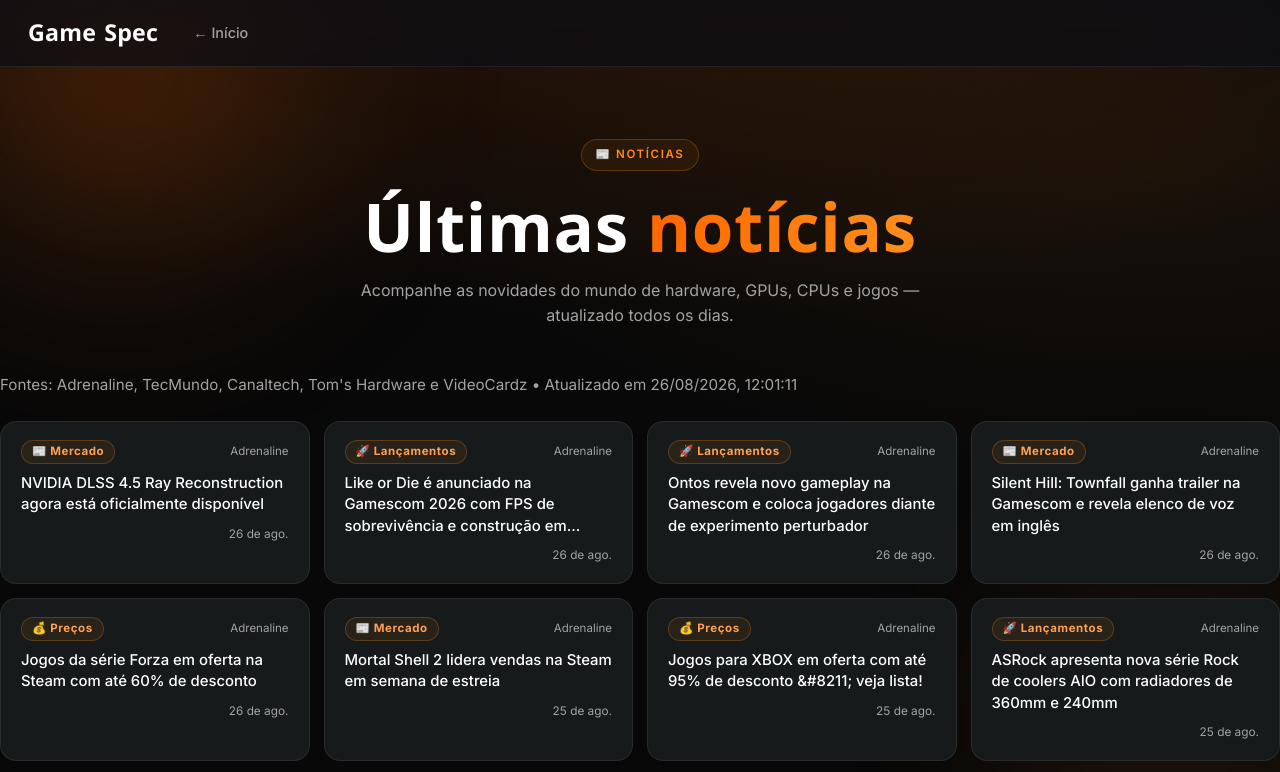
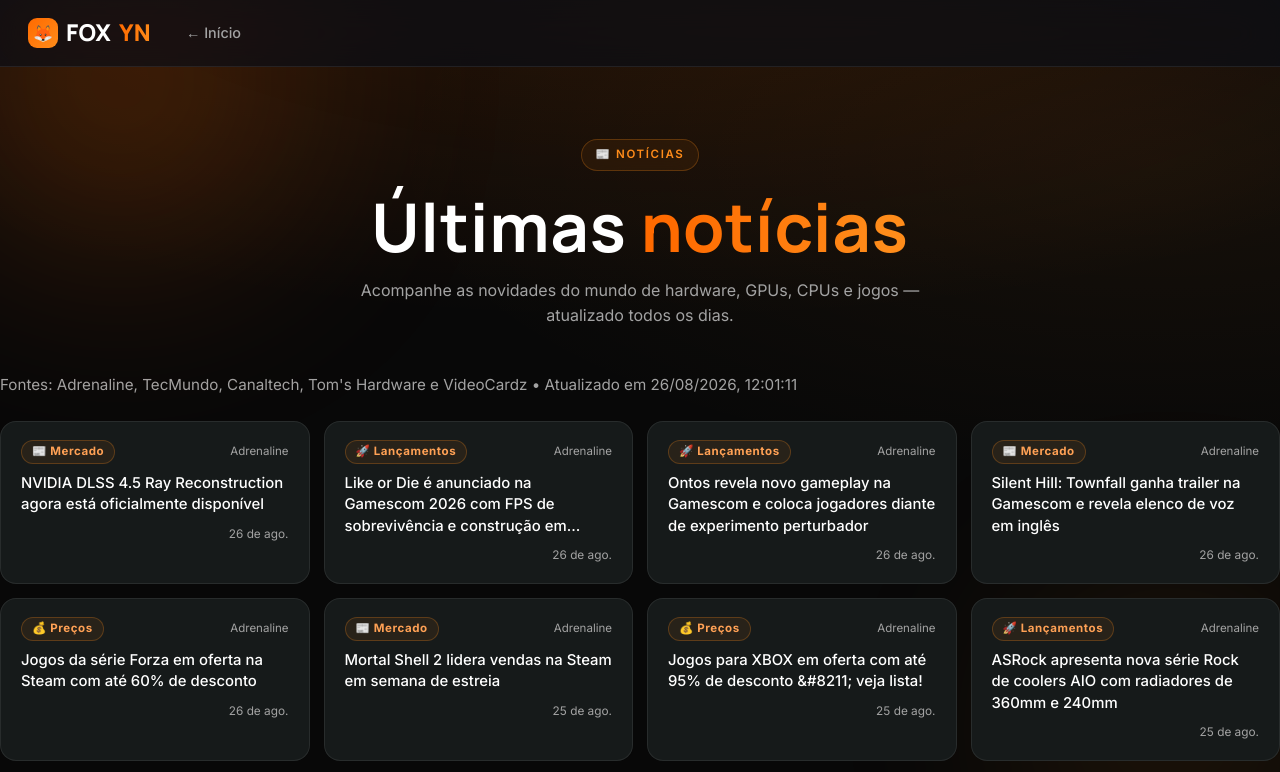
Before and after one commit to nicholasffreitas95-cpu/gamespec, a plain HTML site: page noticias.html in a window 1280 px wide. Shown: the top 772 px of the page. Drawn offline with Linux system fonts and the light colour scheme.

Commit message:
brand: unify noticias sub-page to FOXYN branding

```diff
--- a/noticias.html
+++ b/noticias.html
@@ -3,13 +3,13 @@
 <head>
   <meta charset="UTF-8">
   <meta name="viewport" content="width=device-width, initial-scale=1.0, viewport-fit=cover">
-  <meta name="theme-color" content="#0a0e17">
+  <meta name="theme-color" content="#080808">
   <meta name="apple-mobile-web-app-capable" content="yes">
   <meta name="apple-mobile-web-app-status-bar-style" content="black-translucent">
-  <title>GameSpec — Últimas Notícias do Mundo do Hardware</title>
+  <title>FOXYN — Últimas Notícias do Mundo do Hardware</title>
   <link rel="preconnect" href="https://fonts.googleapis.com">
   <link rel="preconnect" href="https://fonts.gstatic.com" crossorigin>
-  <link href="https://fonts.googleapis.com/css2?family=Inter:wght@400;500;600;700&family=Rajdhani:wght@600;700&display=swap" rel="stylesheet">
+  <link href="https://fonts.googleapis.com/css2?family=Inter:wght@400;500;600;700&family=Manrope:wght@600;700;800&family=Rajdhani:wght@600;700&display=swap" rel="stylesheet">
   <link rel="stylesheet" href="css/styles.css">
 </head>
 <body>
@@ -17,7 +17,7 @@
   <div class="glow glow-2"></div>
 
   <nav class="topnav">
-    <a href="index.html" class="brand">Game<span>Spec</span></a>
+    <a href="index.html" class="brand"><span class="brand-mark">🦊</span>FOX<span class="sub">YN</span></a>
     <div class="nav-menu" id="navMenu">
       <div class="nav-links">
         <a href="index.html">← Início</a>
```
